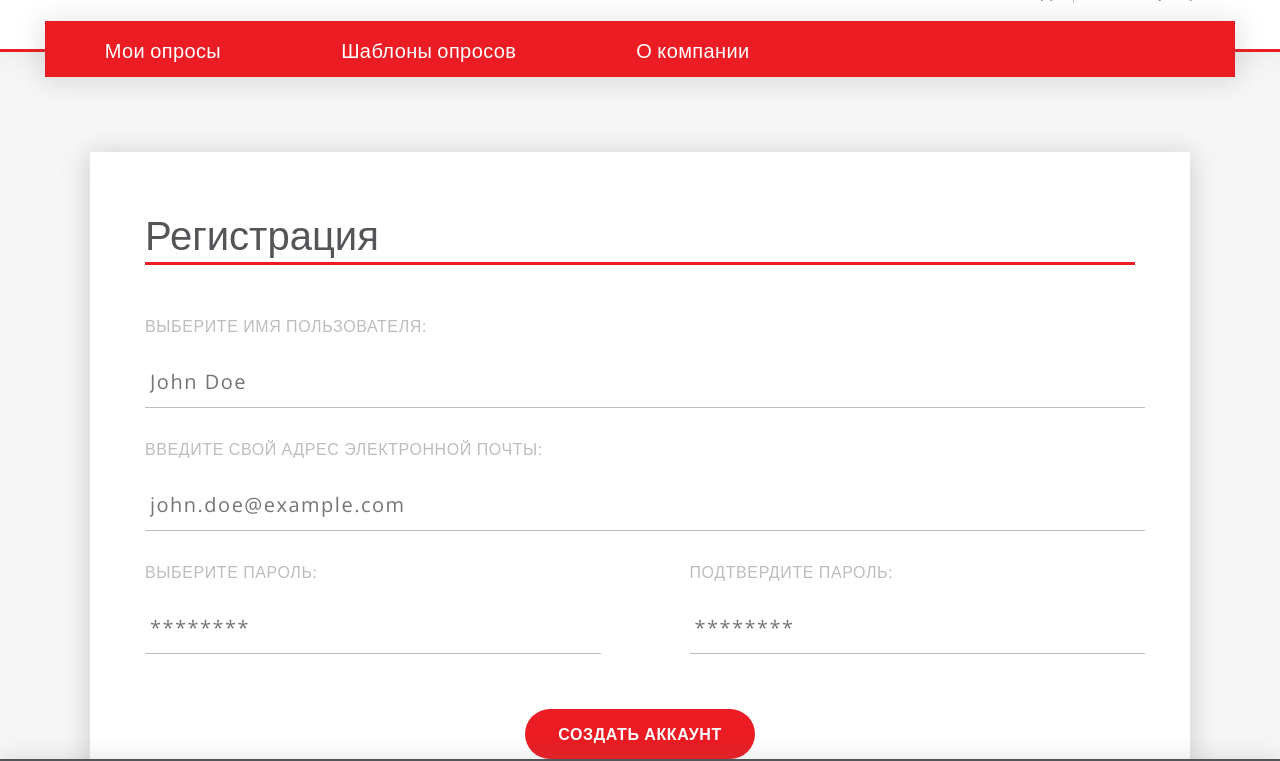
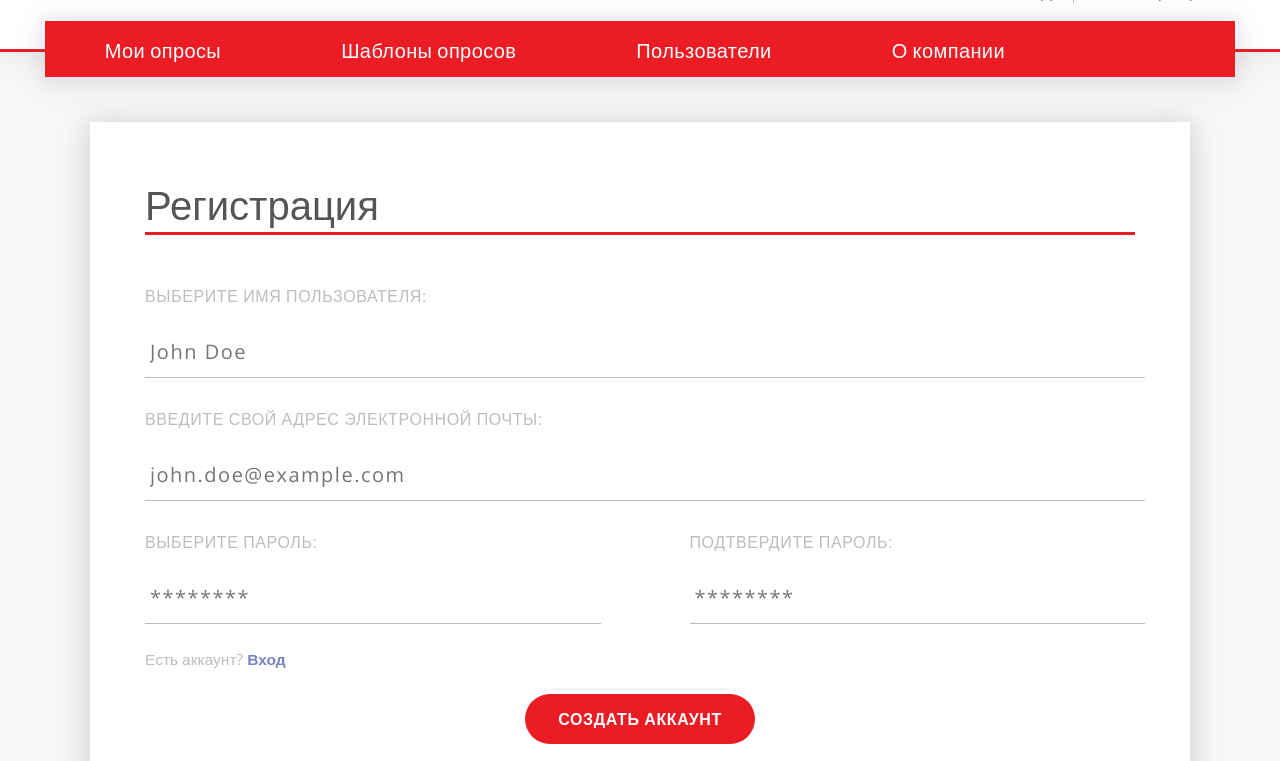
Before and after one commit to elizavetd/survey-project, a website built with webpack: page public/signup.html in a window 1280 px wide. Shown: the part 57-818 px from the top of the page. Built offline with nearby package versions, Linux system fonts and the light colour scheme.

Commit message:
Fix margins of authentification forms

```diff
--- a/frontend/css/_auth.scss
+++ b/frontend/css/_auth.scss
@@ -103,3 +103,7 @@
 .auth-form__submit-button:hover {
     opacity: 0.85;
 }
+
+.auth-form__submit-button_signup {
+    margin-top: 10px;
+}
--- a/frontend/css/style.scss
+++ b/frontend/css/style.scss
@@ -26,8 +26,6 @@ body {
     font-size: 18px;
     position: relative;
 }
-
-
 
 .header {
     background-color: white;
@@ -138,7 +136,7 @@ body {
 }
 
 .content_centered {
-    margin: 100px 15px 0 15px;
+    margin: 70px 15px 100px 15px;
     background-color: white;
     width: 1100px;
     box-shadow: 0px 3px 25.52px 3.48px rgba(112, 112, 112, 0.29);
--- a/public/signup.html
+++ b/public/signup.html
@@ -22,6 +22,7 @@
 			<ul class="menu menu_left">
 				<li><a class="menu__item" href="#">Мои опросы</a></li>
 				<li><a class="menu__item" href="/templates.html">Шаблоны опросов</a></li>
+				<li><a class="menu__item" href="/users.html">Пользователи</a></li>
 				<li><a class="menu__item" href="/about.html">О компании</a></li>
 			</ul>
 			<!--<ul class="menu menu_right">
@@ -48,7 +49,10 @@
 						<input class="auth-form__input" type="password" name="password-submit" placeholder="********">
 					</div>
 				</div>
-				<input class="auth-form__submit-button" type="submit" value="Создать аккаунт">
+				<div class="auth-form__help-buttons">
+					<p>Есть аккаунт? <a class="auth-form__link" href="/signin.html">Вход</a></p>
+				</div>
+				<input class="auth-form__submit-button auth-form__submit-button_signup" type="submit" value="Создать аккаунт">
 			</form>
 		</section>
 	</div>
```
Also changed, not shown: public/signin.html (+1 -0 lines).
